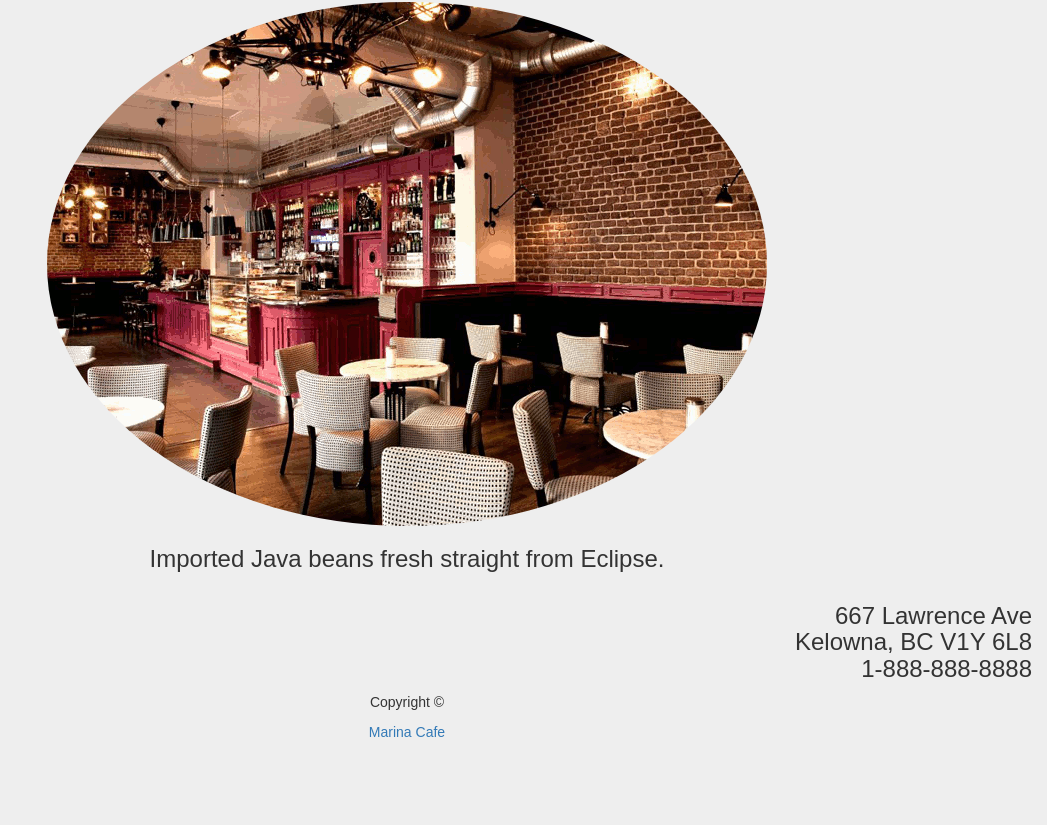
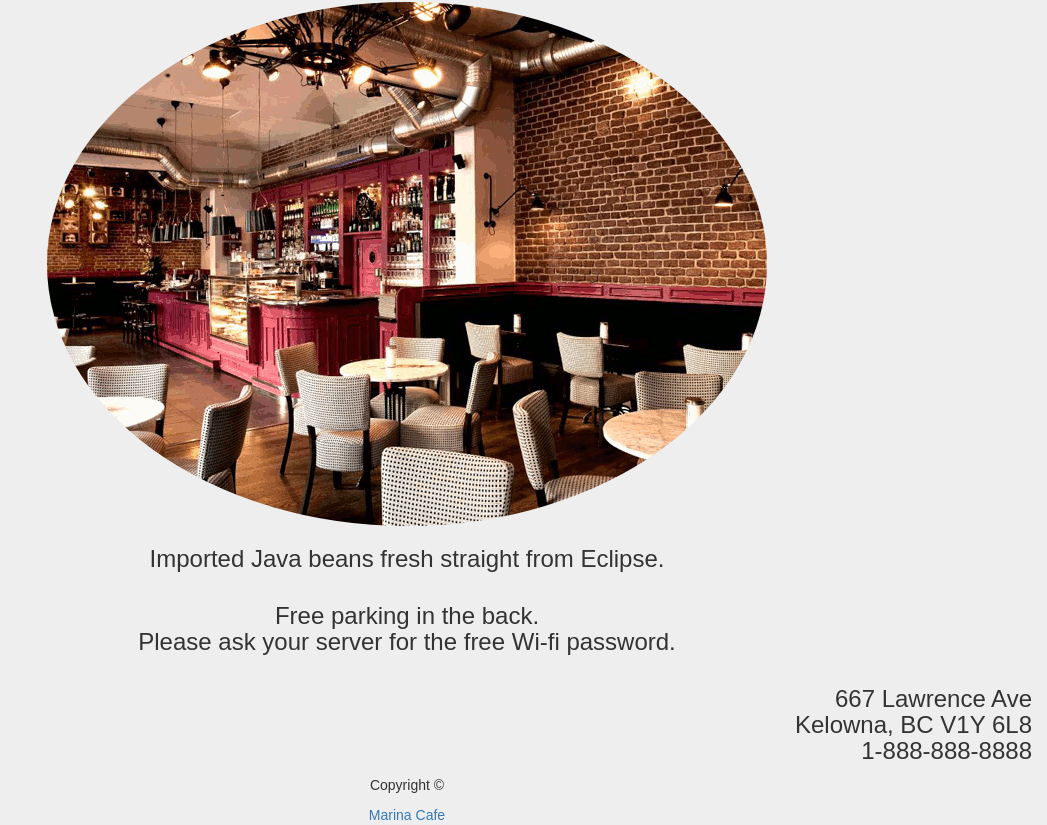
Before and after one commit to tomsontai/MarinaCafe, a plain HTML site: page index.html in a window 1280 px wide. Shown: the part 334-1159 px from the top of the page, without its empty margins (233-1280 px from the left). Before the commit the page ends 1076 px from the top, so only its background shows below. Drawn offline with nearby package versions, Linux system fonts and the light colour scheme.

Commit message:
changes made

```diff
--- a/index.html
+++ b/index.html
@@ -64,6 +64,18 @@
                 <h3 class="visible-lg">Imported Java beans fresh straight from Eclipse.</h3>
 			</div>
 		</div>
+		<div class="row">
+			<div class="col-xs-12">
+				<h6 class="visible-xs">Free parking in the back. <br />
+					Please ask your server for the free Wi-fi password.</h6>
+				<h5 class="visible-sm">Free parking in the back. <br />
+					Please ask your server for the free Wi-fi password.</h5>
+				<h4 class="visible-md">Free parking in the back. <br />
+					Please ask your server for the free Wi-fi password.</h4>
+				<h3 class="visible-lg">Free parking in the back. <br />
+					Please ask your server for the free Wi-fi password.</h3>
+			</div>
+		</div>
 	</div>
 
 	<footer class="container-fluid text-center">
```
Also changed, not shown: menu.html (+4 -3 lines), jobs.html (indentation only), performances.html (indentation only). Lines whose indentation alone changed are shown as unchanged.
